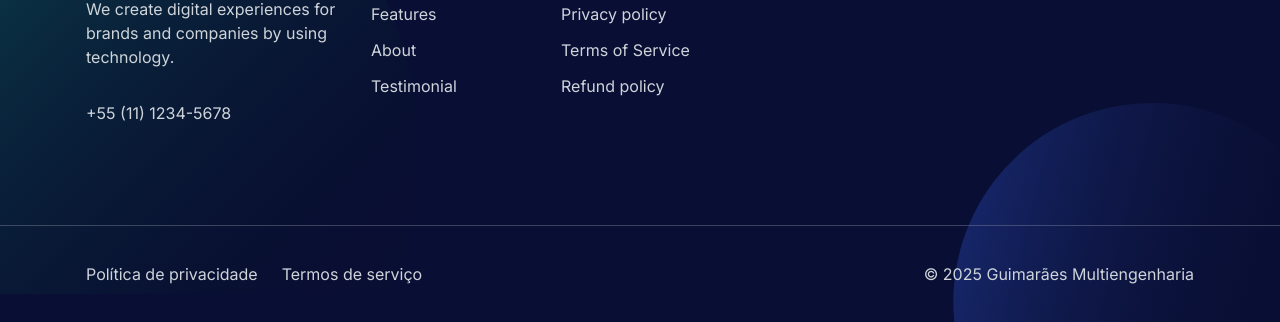
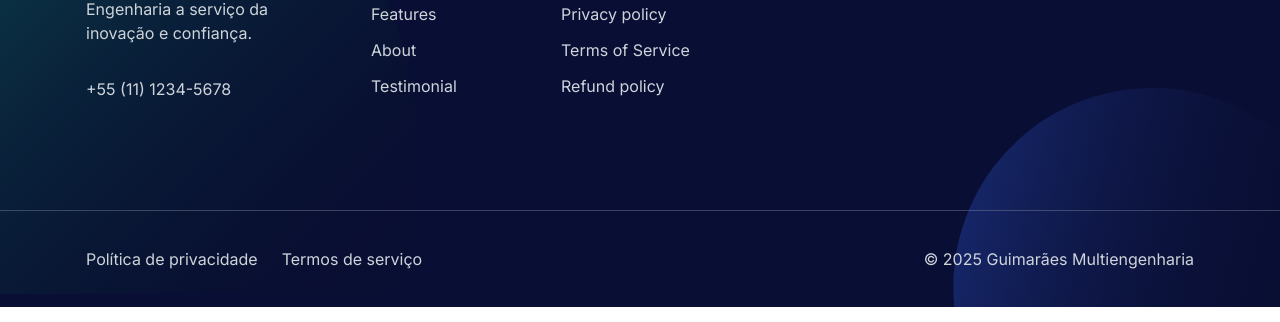
Before and after one commit to joaovictordev/guimaraes, a website: page index.html in a window 1280 px wide. Shown: the part 6557-6879 px from the top of the page. Drawn offline with Linux system fonts and the light colour scheme.

Commit message:
feat: copy

```diff
--- a/index.html
+++ b/index.html
@@ -980,8 +980,7 @@
               <img src="assets/images/logo/logo-white.svg" alt="logo" class="max-w-full" />
             </a>
             <p class="mb-8 max-w-[270px] text-base text-gray-7">
-              We create digital experiences for brands and companies by using
-              technology.
+              Engenharia a serviço da inovação e confiança.
             </p>
             <p class="mb-8 max-w-[270px] text-base text-gray-7">
               +55 (11) 1234-5678
```
